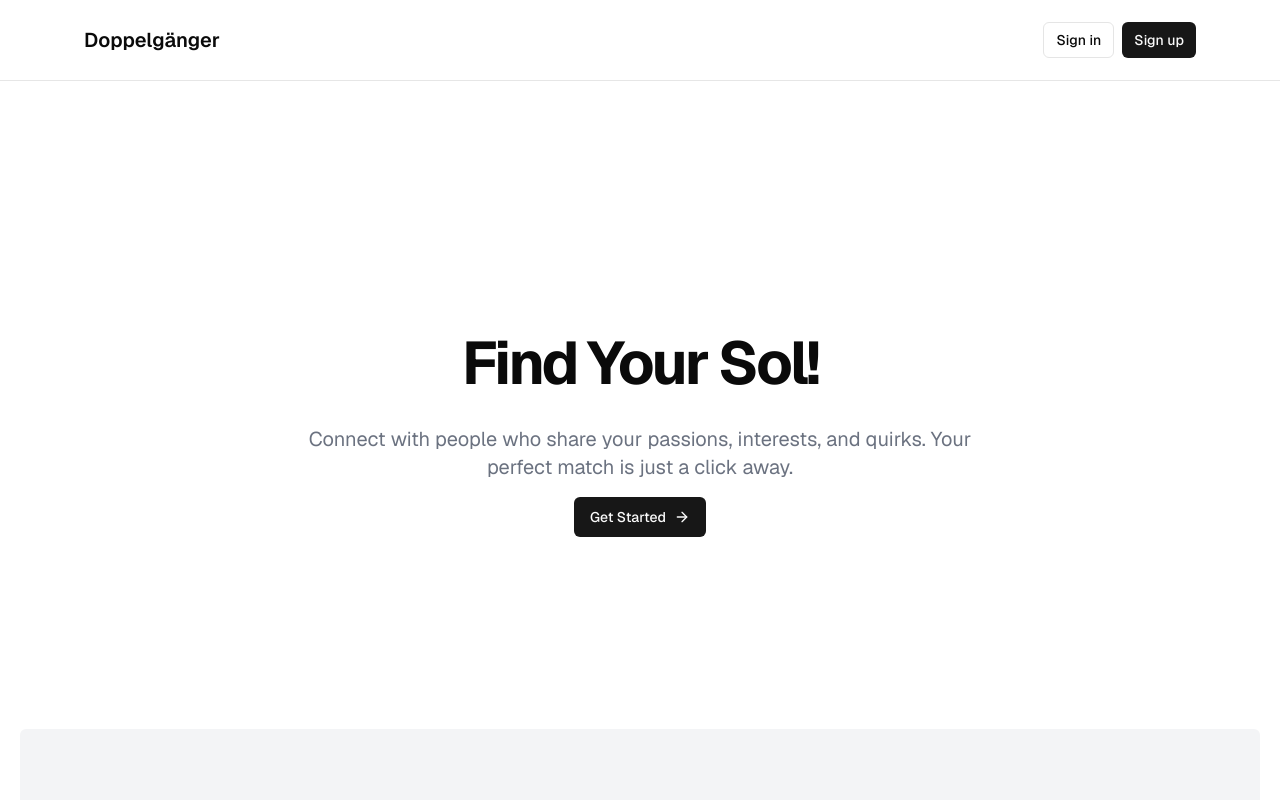
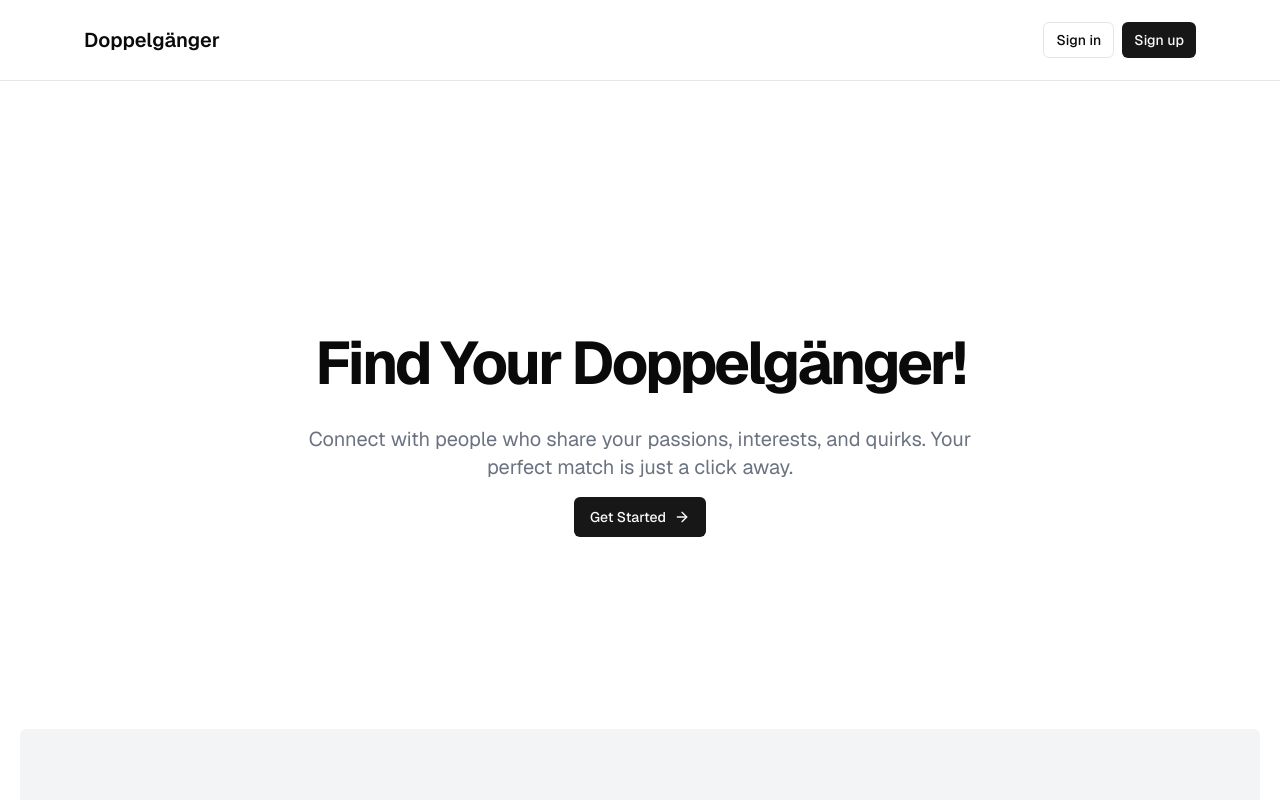
Before and after one commit to Vashishta-Mithra-Reddy/Doppleganger, a Next.js app: page / in a window 1280 px wide. Shown: the top 800 px of the page. Built offline with nearby package versions, Linux system fonts and the light colour scheme; no server answers.

Commit message:
rebranding x

```diff
--- a/app/dashboard/page.tsx
+++ b/app/dashboard/page.tsx
@@ -142,7 +142,7 @@ export default function DashboardPage() {
             {isSearching ? (
               <span className="animate-pulse">🔍 Searching for your match...</span>
             ) : (
-              "Find your Doppelgänger!"
+              "Find your Doppelgänger !"
             )}
           </Button>
         </div>
--- a/components/hero.tsx
+++ b/components/hero.tsx
@@ -11,7 +11,7 @@ export default function Home() {
             <div className="flex flex-col items-center space-y-4 text-center">
               <div className="space-y-2">
                 <h1 className="text-3xl font-bold tracking-tighter sm:text-4xl md:text-5xl lg:text-6xl/none">
-                  Find Your Sol!
+                  Find Your Doppelgänger!
                 </h1>
                 <div style={{ marginTop: '2rem' }}>
                 </div>
```
